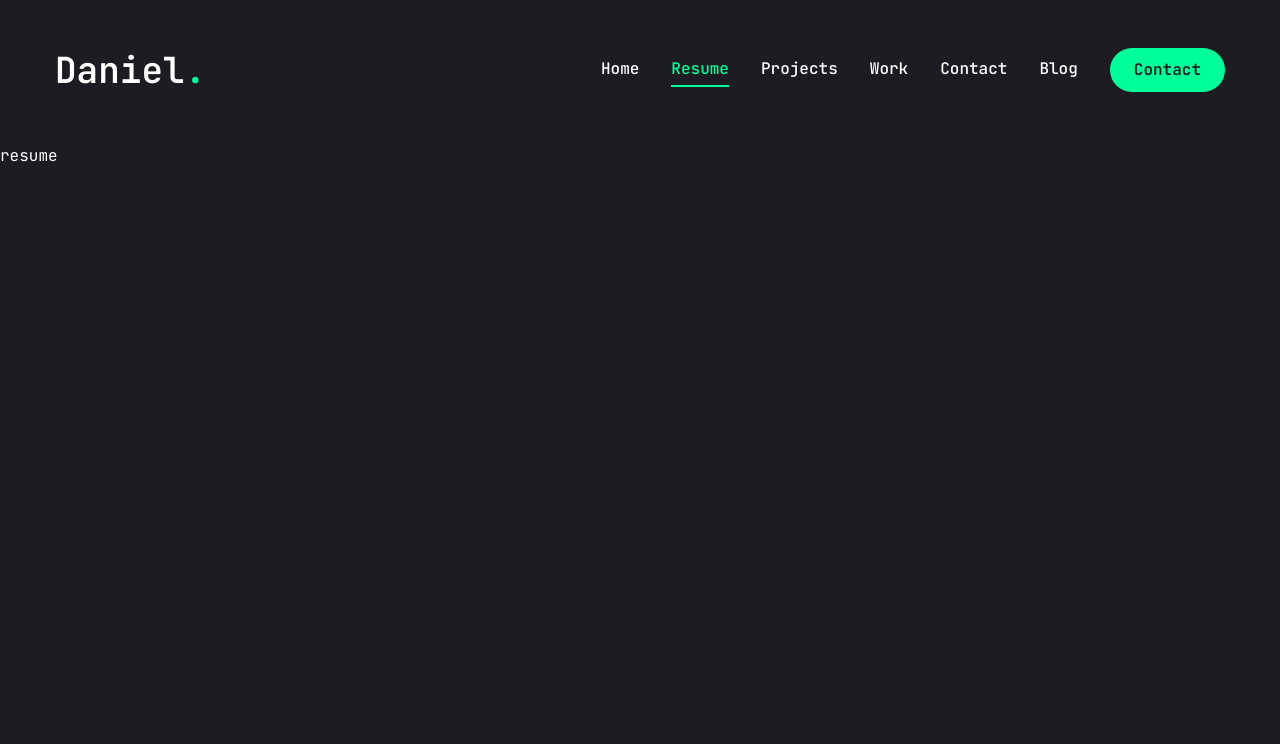
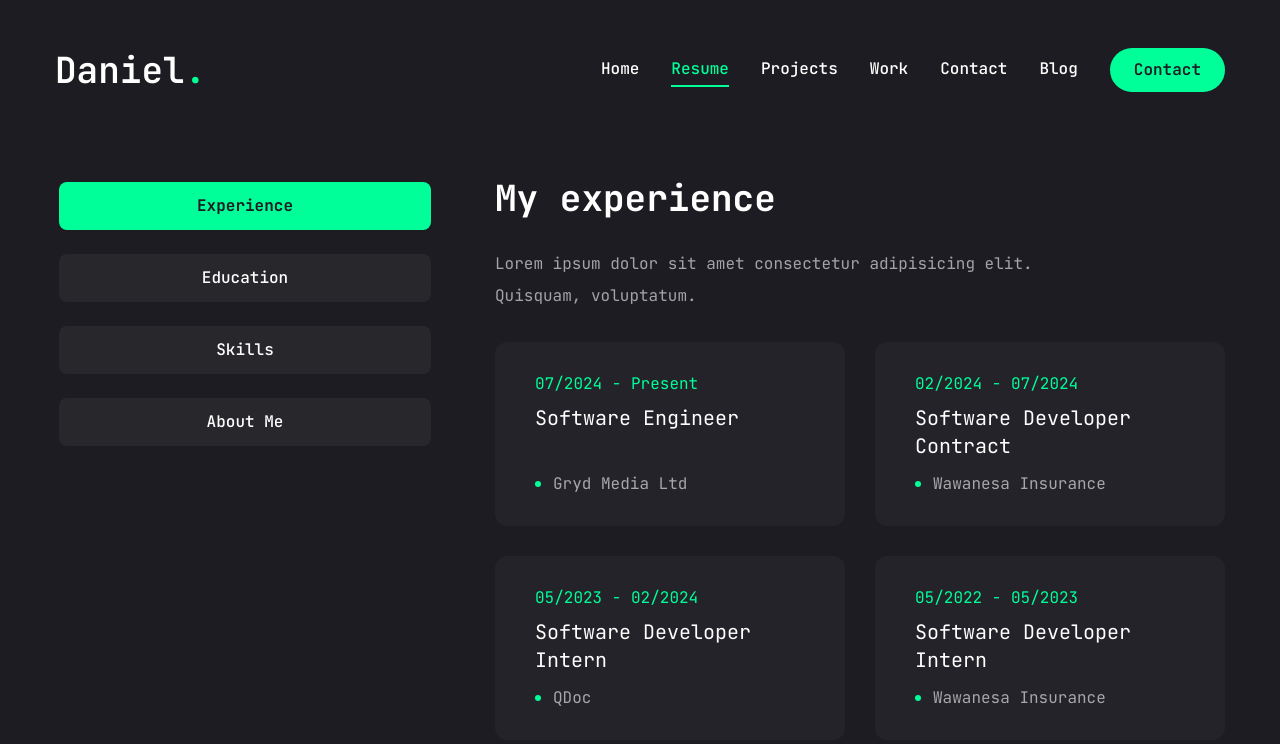
Before and after one commit to danielmai12/dmai-portfolio, a Next.js app: page /resume in a window 1280 px wide. Shown: the top 744 px of the page. Built offline with nearby package versions, Linux system fonts and the light colour scheme.

Commit message:
Finish resume page

```diff
--- a/app/resume/page.tsx
+++ b/app/resume/page.tsx
@@ -1,7 +1,304 @@
-import React from "react";
+"use client";
+
+import { title } from "process";
+import { FaHtml5, FaCss3, FaJs, FaReact, FaNodeJs } from "react-icons/fa";
+
+import {
+  SiTailwindcss,
+  SiTypescript,
+  SiMongodb,
+  SiPostgresql,
+} from "react-icons/si";
+
+import { Tabs, TabsContent, TabsList, TabsTrigger } from "@/components/ui/tabs";
+
+import {
+  Tooltip,
+  TooltipContent,
+  TooltipTrigger,
+  TooltipProvider,
+} from "@/components/ui/tooltip";
+
+import { ScrollArea } from "@/components/ui/scroll-area";
+import { motion } from "framer-motion";
+
+const about = {
+  title: "About Me",
+  description:
+    "Lorem ipsum dolor sit amet consectetur adipisicing elit. Quisquam, voluptatum.",
+  info: [
+    {
+      fieldName: "Name",
+      fieldValue: "Daniel mai",
+    },
+    {
+      fieldName: "Phone",
+      fieldValue: "(+1) 204-869-1269",
+    },
+    {
+      fieldName: "Experience",
+      fieldValue: "3+ years",
+    },
+    {
+      fieldName: "Nationality",
+      fieldValue: "Viet Nam & Canada",
+    },
+    {
+      fieldName: "Email",
+      fieldValue: "danielmai12.cs@gmail.com | dmai@gryd.com",
+    },
+    {
+      fieldName: "Freelance",
+      fieldValue: "Available",
+    },
+    {
+      fieldName: "Languages",
+      fieldValue: "English, Vietnamese",
+    },
+  ],
+};
+
+const experiences = {
+  icon: <FaReact />,
+  title: "My experience",
+  description:
+    "Lorem ipsum dolor sit amet consectetur adipisicing elit. Quisquam, voluptatum.",
+  items: [
+    {
+      company: "Gryd Media Ltd",
+      position: "Software Engineer",
+      duration: "07/2024 - Present",
+    },
+    {
+      company: "Wawanesa Insurance",
+      position: "Software Developer Contract",
+      duration: "02/2024 - 07/2024",
+    },
+    {
+      company: "QDoc",
+      position: "Software Developer Intern",
+      duration: "05/2023 - 02/2024",
+    },
+    {
+      company: "Wawanesa Insurance",
+      position: "Software Developer Intern",
+      duration: "05/2022 - 05/2023",
+    },
+    {
+      company: "University of Manitoba",
+      position: "Undergraduate Research Assistant",
+      duration: "05/2021 - 12/2021",
+    },
+    {
+      company: "University of Manitoba",
+      position: "Teaching Assistant",
+      duration: "08/2021 - 05/2024",
+    },
+  ],
+};
+
+const educations = {
+  icon: <FaReact />,
+  title: "My educations",
+  description:
+    "Lorem ipsum dolor sit amet consectetur adipisicing elit. Quisquam, voluptatum.",
+  items: [
+    {
+      school: "University of Manitoba",
+      location: "Winnipeg, Canada",
+      degree: "Bachelor of Computer Science",
+      duration: "08/2019 - 04/2024",
+    },
+    {
+      school: "Le Quy Don High School for the Gifted",
+      location: "VungTau, Vietnam",
+      degree: "High School Diploma - Math major",
+      duration: "08/2016 - 05/2019",
+    },
+  ],
+};
+
+const skills = {
+  title: "My skills",
+  description:
+    "Lorem ipsum dolor sit amet consectetur adipisicing elit. Quisquam, voluptatum.",
+  skillLists: [
+    {
+      icon: <FaHtml5 />,
+      title: "HTML",
+    },
+    {
+      icon: <FaCss3 />,
+      title: "CSS",
+    },
+    {
+      icon: <FaJs />,
+      title: "JavaScript",
+    },
+    {
+      icon: <SiTypescript />,
+      title: "TypeScript",
+    },
+    {
+      icon: <FaReact />,
+      title: "ReactJS",
+    },
+    {
+      icon: <SiTailwindcss />,
+      title: "Tailwind CSS",
+    },
+    {
+      icon: <FaNodeJs />,
+      title: "NodeJS",
+    },
+    {
+      icon: <SiMongodb />,
+      title: "MongoDB",
+    },
+    {
+      icon: <SiPostgresql />,
+      title: "PostgreSQL",
+    },
+  ],
+};
 
 const Resume = () => {
-  return <div>resume</div>;
+  return (
+    <motion.div
+      initial={{ opacity: 0 }}
+      animate={{
+        opacity: 1,
+        transition: { delay: 2.4, duration: 0.4, ease: "easeIn" },
+      }}
+      className="min-h-[80vh] flex items-center justify-center py-12 xl:py-0"
+    >
+      <div className="container mx-auto">
+        <Tabs
+          defaultValue="experience"
+          className="flex flex-col xl:flex-row gap-[60px]"
+        >
+          <TabsList className="flex flex-col w-full max-w-[380px] mx-auto xl:mx-0 gap-6">
+            <TabsTrigger value="experience">Experience</TabsTrigger>
+            <TabsTrigger value="education">Education</TabsTrigger>
+            <TabsTrigger value="skills">Skills</TabsTrigger>
+            <TabsTrigger value="about">About Me</TabsTrigger>
+          </TabsList>
+
+          <div className="min-h-[70vh] w-full">
+            <TabsContent value="experience" className="w-full">
+              <div className="flex flex-col gap-[30px] text-center xl:text-left">
+                <h3 className="text-4xl font-bold">{experiences.title}</h3>
+                <p className="max-w-[600px] text-white/60 mx-auto xl:mx-0">
+                  {experiences.description}
+                </p>
+                <ScrollArea className="h-[400px]">
+                  <ul className="grid grid-cols-1 lg:grid-cols-2 gap-[30px]">
+                    {experiences.items.map((item, index) => (
+                      <li
+                        key={index}
+                        className="bg-[#232329] h-[184px] py-6 px-10 rounded-xl flex flex-col justify-center items-center lg:items-start gap-1"
+                      >
+                        <span className="text-accent">{item.duration}</span>
+                        <h3 className="text-xl max-w-[260px] min-h-[60px] text-center lg:text-left">
+                          {item.position}
+                        </h3>
+                        <div className="flex items-center gap-3">
+                          {/* dot */}
+                          <span className="w-[6px] h-[6px] rounded-full bg-accent" />
+                          <p className="text-white/60">{item.company}</p>
+                        </div>
+                      </li>
+                    ))}
+                  </ul>
+                </ScrollArea>
+              </div>
+            </TabsContent>
+
+            <TabsContent value="education" className="w-full">
+              <div className="flex flex-col gap-[30px] text-center xl:text-left">
+                <h3 className="text-4xl font-bold">{educations.title}</h3>
+                <p className="max-w-[600px] text-white/60 mx-auto xl:mx-0">
+                  {educations.description}
+                </p>
+                <ScrollArea className="h-[400px]">
+                  <ul className="grid grid-cols-1 lg:grid-cols-2 gap-[30px]">
+                    {educations.items.map((item, index) => (
+                      <li
+                        key={index}
+                        className="bg-[#232329] h-[184px] py-6 px-10 rounded-xl flex flex-col justify-center items-center lg:items-start gap-1"
+                      >
+                        <span className="text-accent">{item.duration}</span>
+                        <h3 className="text-xl max-w-[260px] min-h-[60px] text-center lg:text-left">
+                          {item.degree}
+                        </h3>
+                        <div className="flex items-center gap-3">
+                          {/* dot */}
+                          <span className="w-[6px] h-[6px] rounded-full bg-accent" />
+                          <p className="text-white/60">{item.school}</p>
+                        </div>
+                      </li>
+                    ))}
+                  </ul>
+                </ScrollArea>
+              </div>
+            </TabsContent>
+
+            <TabsContent value="skills" className="w-full h-full">
+              <div className="flex flex-col gap-[30px]">
+                <div className="flex flex-col gap-[30px] text-center xl:text-left">
+                  <h3 className="text-4xl font-bold">{skills.title}</h3>
+                  <p className="max-w-[600px] text-white/60 mx-auto xl:mx-0">
+                    {skills.description}
+                  </p>
+                </div>
+                <ul className="grid grid-cols-2 sm:grid-cols-3 md:grid-cols-4 xl:gap-[30px] gap-4">
+                  {skills.skillLists.map((skill, index) => (
+                    <li key={index}>
+                      <TooltipProvider delayDuration={100}>
+                        <Tooltip>
+                          <TooltipTrigger className="w-full h-[150px] bg-[#232329] rounded-xl flex items-center justify-center group">
+                            <div className="text-6xl group-hover:text-accent transition-all duration-300">
+                              {skill.icon}
+                            </div>
+                          </TooltipTrigger>
+                          <TooltipContent>
+                            <p className="capitalize">{skill.title}</p>
+                          </TooltipContent>
+                        </Tooltip>
+                      </TooltipProvider>
+                    </li>
+                  ))}
+                </ul>
+              </div>
+            </TabsContent>
+
+            <TabsContent
+              value="about"
+              className="w-full text-center xl:text-left"
+            >
+              <div className="flex flex-col gap-[30px]">
+                <h3 className="text-4xl font-bold">{about.title}</h3>
+                <p className="max-w-[600px] text-white/60 mx-auto xl:mx-0">
+                  {about.description}
+                </p>
+                <ul className="grid grid-cols-1 xl:grid-cols-2 gap-y-6 max-w-[620px] mx-auto xl:mx-0">
+                  {about.info.map((item, index) => (
+                    <li
+                      key={index}
+                      className="flex items-center justify-center xl:justify-start gap-4"
+                    >
+                      <span className="text-accent">{item.fieldName}:</span>
+                      <p>{item.fieldValue}</p>
+                    </li>
+                  ))}
+                </ul>
+              </div>
+            </TabsContent>
+          </div>
+        </Tabs>
+      </div>
+    </motion.div>
+  );
 };
 
 export default Resume;
--- a/components/ui/tabs.tsx
+++ b/components/ui/tabs.tsx
@@ -1,11 +1,11 @@
-"use client"
+"use client";
 
-import * as React from "react"
-import * as TabsPrimitive from "@radix-ui/react-tabs"
+import * as React from "react";
+import * as TabsPrimitive from "@radix-ui/react-tabs";
 
-import { cn } from "@/lib/utils"
+import { cn } from "@/lib/utils";
 
-const Tabs = TabsPrimitive.Root
+const Tabs = TabsPrimitive.Root;
 
 const TabsList = React.forwardRef<
   React.ElementRef<typeof TabsPrimitive.List>,
@@ -13,14 +13,11 @@
 >(({ className, ...props }, ref) => (
   <TabsPrimitive.List
     ref={ref}
-    className={cn(
-      "inline-flex h-10 items-center justify-center rounded-md bg-muted p-1 text-muted-foreground",
-      className
-    )}
+    className={cn("inline-flex h-auto rounded-md p-1 text-primary", className)}
     {...props}
   />
-))
-TabsList.displayName = TabsPrimitive.List.displayName
+));
+TabsList.displayName = TabsPrimitive.List.displayName;
 
 const TabsTrigger = React.forwardRef<
   React.ElementRef<typeof TabsPrimitive.Trigger>,
@@ -29,13 +26,13 @@
   <TabsPrimitive.Trigger
     ref={ref}
     className={cn(
-      "inline-flex items-center justify-center whitespace-nowrap rounded-sm px-3 py-1.5 text-sm font-medium ring-offset-background transition-all focus-visible:outline-none focus-visible:ring-2 focus-visible:ring-ring focus-visible:ring-offset-2 disabled:pointer-events-none disabled:opacity-50 data-[state=active]:bg-background data-[state=active]:text-foreground data-[state=active]:shadow-sm",
+      "inline-flex items-center w-full bg-[#27272c] justify-center whitespace-nowrap text-white rounded-lg p-3 text-base font-medium ring-offset-white transition-all disabled:pointer-events-none disabled:opacity-50 data-[state=active]:bg-accent data-[state=active]:text-primary data-[state=active]:font-bold data-[state=active]:shadow-sm",
       className
     )}
     {...props}
   />
-))
-TabsTrigger.displayName = TabsPrimitive.Trigger.displayName
+));
+TabsTrigger.displayName = TabsPrimitive.Trigger.displayName;
 
 const TabsContent = React.forwardRef<
   React.ElementRef<typeof TabsPrimitive.Content>,
@@ -44,12 +41,12 @@
   <TabsPrimitive.Content
     ref={ref}
     className={cn(
-      "mt-2 ring-offset-background focus-visible:outline-none focus-visible:ring-2 focus-visible:ring-ring focus-visible:ring-offset-2",
+      "min-h-[480px] ring-offset-background focus-visible:outline-none focus-visible:ring-2 focus-visible:ring-ring focus-visible:ring-offset-2",
       className
     )}
     {...props}
   />
-))
-TabsContent.displayName = TabsPrimitive.Content.displayName
+));
+TabsContent.displayName = TabsPrimitive.Content.displayName;
 
-export { Tabs, TabsList, TabsTrigger, TabsContent }
+export { Tabs, TabsList, TabsTrigger, TabsContent };
```
Also changed, not shown: components/ui/input.tsx (+6 -6 lines), components/ui/scroll-area.tsx (+10 -10 lines), components/ui/select.tsx (+23 -23 lines), components/ui/textarea.tsx (+6 -6 lines), components/ui/tooltip.tsx (+10 -10 lines).
